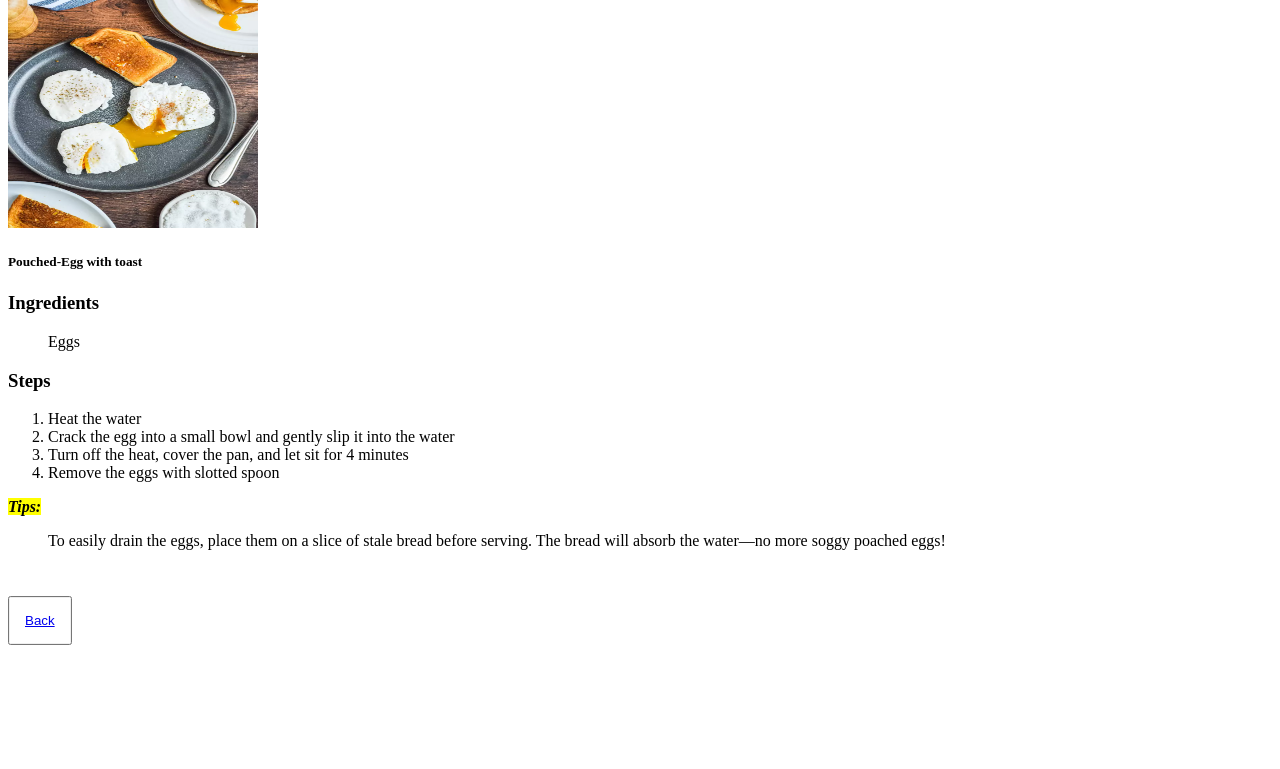
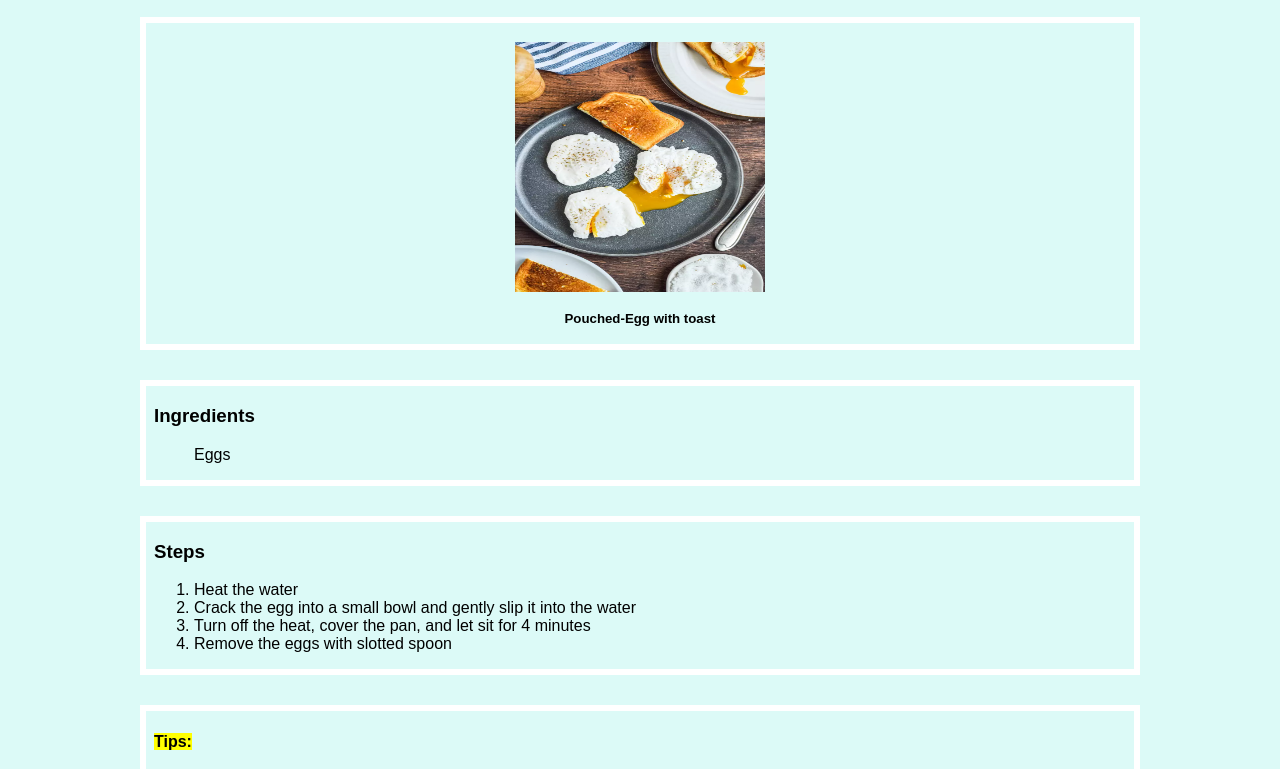
Before and after one commit to KingMufassa/odin-recipes, a plain HTML site: page recipes/pouched-eggs.html in a window 1280 px wide. Shown: the part 102-871 px from the top of the page. Before the commit the page ends 800 px from the top, so only its background shows below. Drawn offline with Linux system fonts and the light colour scheme.

Commit message:
2a fase de styling da pagina concluido

```diff
--- a/recipes/pouched-eggs.html
+++ b/recipes/pouched-eggs.html
@@ -7,12 +7,16 @@
         <link rel="stylesheet" href="../style.css">
     </head>
 
-    <body>
-        <h1>Pouched-Egg</h1>
-        <img src="../images/Egg.jpeg" alt="Pouched-Egg" width="250" height="250">
-        <h5>Pouched-Egg with toast</h5>
+    <body class="recipes">
 
-        <div id="ingredients">
+        <h1 class="title">Pouched-Egg</h1>
+
+        <div class="image">
+            <img src="../images/Egg.jpeg" alt="Pouched-Egg" width="250" height="250">
+            <h5 class="legend">Pouched-Egg with toast</h5>
+        </div>
+
+        <div class="ingredients">
             <h3>Ingredients</h3>
                 <ul>
                     <li>Eggs</li>
@@ -30,8 +34,8 @@
         </div>
 
         <div class="tips">
-            <h4><em>Tips:</em></h4>
-                <ul>
+            <h4><span>Tips:</span></h4>
+            <ul>
                 <li>To easily drain the eggs, place them on a slice of stale bread before serving.
                 The bread will absorb the water—no more soggy poached eggs!</li>
             </ul>
--- a/style.css
+++ b/style.css
@@ -49,23 +49,46 @@ body.recipes {
     margin: 0 auto;
 }
 
-.tips p {
-    margin: 8px 0;
+.image {
+    margin: 30px 0;
+    padding: 0 8px;
+    border: 6px solid white;
 }
 
-h4 {
-    background-color: yellow;
-    display: inline;
+img {                       /*Image center*/
+    display: block;
+    margin: 18.72px auto;
 }
 
-button {
-    margin-top: 30px;
-    padding: 0px;
+.legend {                   /*Legend align*/
+    text-align: center;
+    margin: 18.72px 0;
 }
 
-.button {
-    margin: 0px;
-    padding: 15px;
+.ingredients {
+    margin: 30px 0;
+    padding: 0 8px;
+    border: 6px solid white;
+}
+
+.steps {
+    margin: 30px 0;
+    padding: 0 8px;
+    border: 6px solid white;
+}
+
+.tips {
+    margin: 30px 0;
+    padding: 0 8px;
+    border: 6px solid white;
+}
+
+span {                              /*Highlight tips*/
+    background-color: yellow;
+}
+
+.button {                           /*Back button*/
+    padding: 20px;
     background-color: white;
     display: inline-block;
 }
```
Also changed, not shown: index.html (+1 -1 lines), recipes/carbonara.html (+13 -3 lines), recipes/lasagna.html (+12 -3 lines).
